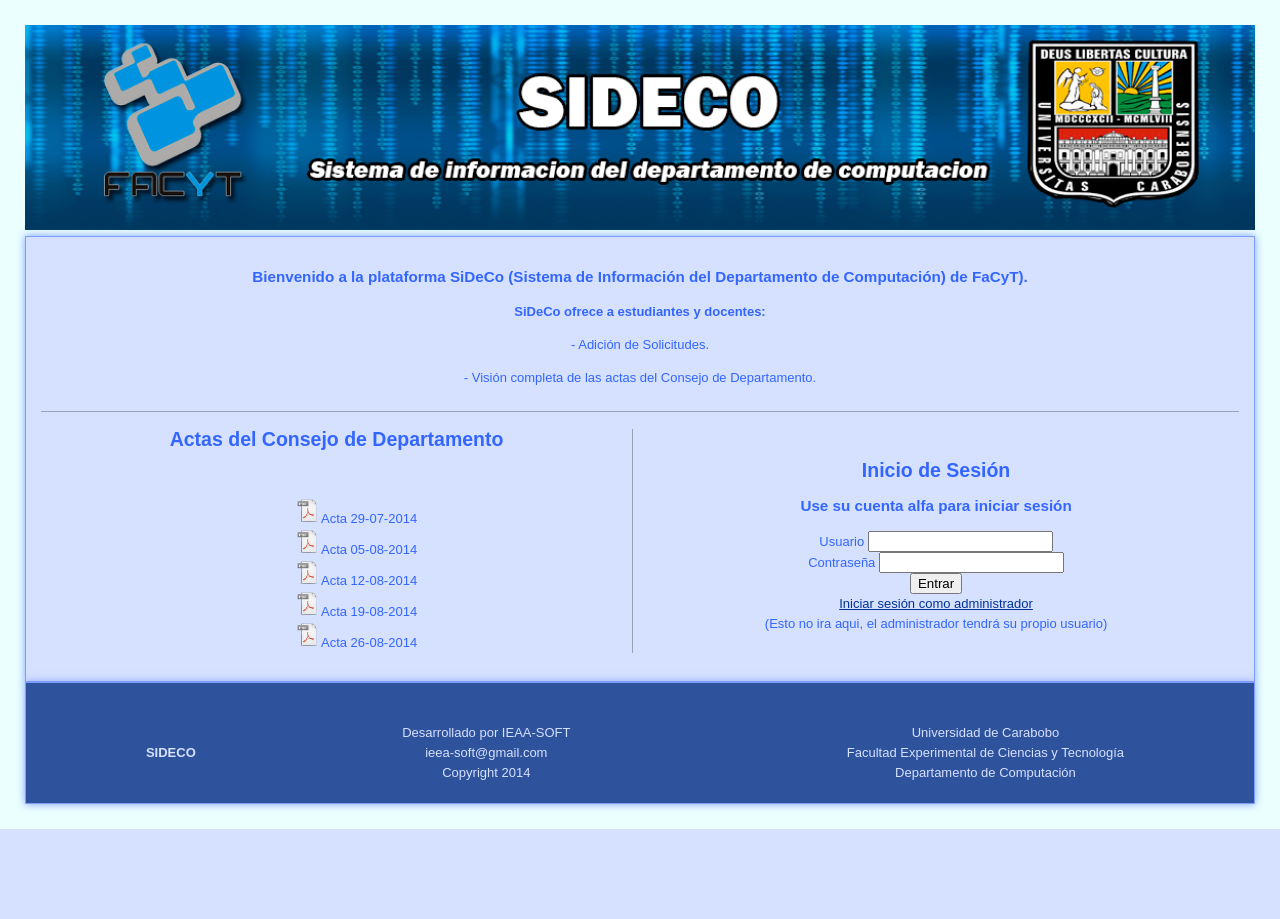
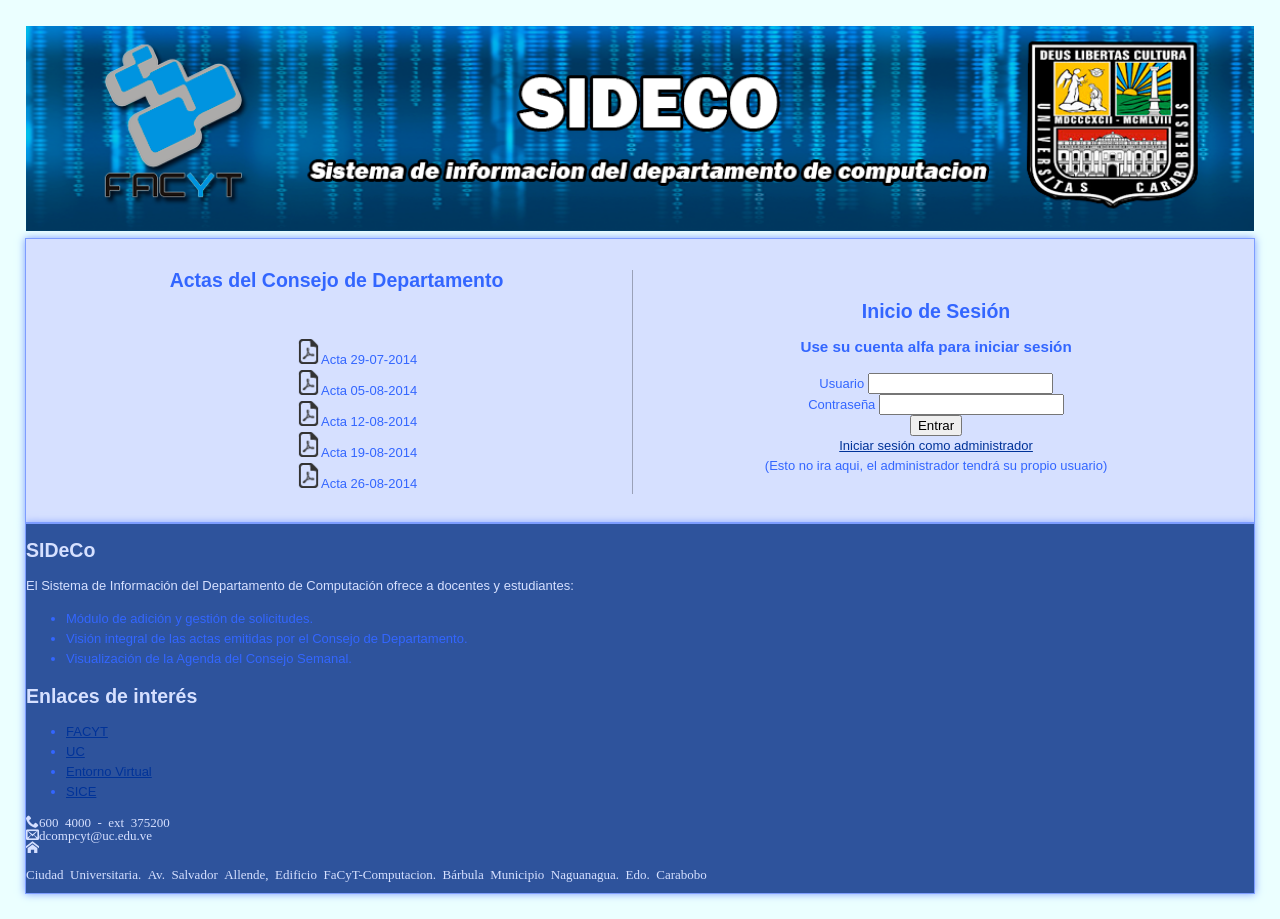
Before and after one commit to cricri92/Proyecto-SI, a CodeIgniter app: page / in a window 1280 px wide. Before the commit the page ends 829 px from the top, so only its background shows below. Run offline with CodeIgniter, Linux system fonts and the light colour scheme.

Commit message:
agregando iconos

```diff
--- a/Github/SiDeCo/application/views/front/includes/footer.php
+++ b/Github/SiDeCo/application/views/front/includes/footer.php
@@ -1,23 +1,28 @@
 <div id="footer">
-	<tbody>
-		<table  width="100%" border="0" cellspacing="10" cellpadding="10" align="center">
-			<tr>
-				<td>
-					<strong>SIDECO</strong>
-				</td>
-				<td>
-					Desarrollado por IEAA-SOFT <br/>
-					ieea-soft@gmail.com <br/>
-					Copyright 2014
-				</td>
-				<td>
-					Universidad de Carabobo <br/>
-					Facultad Experimental de Ciencias y Tecnología <br/>
-					Departamento de Computación
-				</td>
-			</tr>
-		</table>
-	</tbody>
+	<div id="info_sideco">
+		<h2>SIDeCo</h2>
+		<p>El Sistema de Información del Departamento de Computación ofrece
+		a docentes y estudiantes:</p>
+		<ul>
+			<li>Módulo de adición y gestión de solicitudes.</li>
+			<li>Visión integral de las actas emitidas por el Consejo de Departamento.</li>
+			<li>Visualización de la Agenda del Consejo Semanal.</li>
+		</ul>
+	</div>
+	<div id="enlaces_interes">
+		<h2>Enlaces de interés</h2>
+		<ul>
+			<li><a href="http://www.facyt.uc.edu.ve">FACYT</a></li>
+			<li><a href="http://www.uc.edu.ve">UC</a></li>
+			<li><a href="http://www.entornovirtual.facyt.uc.edu.ve">Entorno Virtual</a></li>
+			<li><a href="http://www.sice.facyt.uc.edu.ve">SICE</a></li>
+		</ul>
+	</div>
+	<div id="contacto">
+		<div class="icon-phone">600 4000 - ext 375200</div>
+		<div class="icon-envelope">dcompcyt@uc.edu.ve</div>
+		<div class="icon-home"><p>Ciudad Universitaria. Av. Salvador Allende, Edificio FaCyT-Computacion. Bárbula Municipio Naguanagua. Edo. Carabobo</p></div>
+	</div>
 </div>
 </body>
 </html>
--- a/Github/SiDeCo/application/views/front/includes/header.php
+++ b/Github/SiDeCo/application/views/front/includes/header.php
@@ -4,9 +4,14 @@
 	<base href="http://<?php echo $_SERVER['SERVER_NAME']; ?>" />
 	<meta charset="utf-8">
 	<title> <?php echo $titulo; ?> </title>
-	<link rel="stylesheet" type="text/css" href="assets/css/front.css">
+	<link rel="stylesheet" type="text/css" href="assets/css/front/front.css">
+	<link rel="stylesheet" type="text/css" href="assets/css/front/usuario_p.css">
+	<link rel="stylesheet" type="text/css" href="assets/css/front/usuario_a.css">
+	<link rel="stylesheet" type="text/css" href="assets/css/front/iniciopu.css">
+	<link rel="stylesheet" type="text/css" href="assets/css/style.css">
+
 </head>
 <body>
-
-
-	<img src="assets/img/banner.png" alt="" width="100%" height="100%" border="0">
+	<div id="banner">
+		<img src="assets/img/banner.png" alt="" width="100%" height="100%" border="0">
+	</div>
--- a/Github/SiDeCo/application/views/iniciopu.php
+++ b/Github/SiDeCo/application/views/iniciopu.php
@@ -1,26 +1,17 @@
 <div id="iniciopu">
 	<table width="100%" border="0" cellspacing="0" cellpadding="0" align="center">
 		<tbody>
-			<tr>
-				<div id='intro'>
-					<h3>Bienvenido a la plataforma SiDeCo (Sistema de Información del Departamento de Computación)
-					de FaCyT). </h3>
-					<p><strong>SiDeCo ofrece a estudiantes y docentes:</strong></p>
-					<p>- Adición de Solicitudes.</p>
-					<p>- Visión completa de las actas del Consejo de Departamento.</p>
-				</div>
-			</tr>
 			<tr>
 				<td>
 					<div id='acta_2'>
 						<h2>Actas del Consejo de Departamento</h2>
 						<br/>
 						<ul id='lista'>
-							<li><img src="assets/img/iconopdf.png" alt="" height="25" width="25"><a href=""></a>Acta 29-07-2014</li>
-							<li><img src="assets/img/iconopdf.png" alt="" height="25" width="25"><a href=""></a>Acta 05-08-2014</li>
-							<li><img src="assets/img/iconopdf.png" alt="" height="25" width="25"><a href=""></a>Acta 12-08-2014</li>
-							<li><img src="assets/img/iconopdf.png" alt="" height="25" width="25"><a href=""></a>Acta 19-08-2014</li>
-							<li><img src="assets/img/iconopdf.png" alt="" height="25" width="25"><a href=""></a>Acta 26-08-2014</li>
+							<li><img src="assets/img/pdf.png" alt="Acta 29-07-2014" height="25" width="25"><a href=""></a>Acta 29-07-2014</li>
+							<li><img src="assets/img/pdf.png" alt="" height="25" width="25"><a href=""></a>Acta 05-08-2014</li>
+							<li><img src="assets/img/pdf.png" alt="" height="25" width="25"><a href=""></a>Acta 12-08-2014</li>
+							<li><img src="assets/img/pdf.png" alt="" height="25" width="25"><a href=""></a>Acta 19-08-2014</li>
+							<li><img src="assets/img/pdf.png" alt="" height="25" width="25"><a href=""></a>Acta 26-08-2014</li>
 						</ul>
 					</div>
 				</td>
--- a/Github/SiDeCo/application/views/usuario_p.php
+++ b/Github/SiDeCo/application/views/usuario_p.php
@@ -2,7 +2,8 @@
 	<div id="bar_us">
 		<div id="logout">
 			<strong><a href="iniciopu">Cerrar sesión</a></strong>
-		</div><div id="nombre_usuario">
+		</div>
+		<div id="nombre_usuario">
 			<strong><h3>Bienvenido/a, <a href="">usuario_prueba</a></h3></strong>
 		</div>
 	</div>
--- /dev/null
+++ b/Github/SiDeCo/assets/css/front/front.css
@@ -0,0 +1,74 @@
+::selection{ background-color: #E13300; color: white; }
+::moz-selection{ background-color: #E13300; color: white; }
+::webkit-selection{ background-color: #E13300; color: white; }
+
+/*Primitivas de HTML*/
+
+body {
+	background-color: #EBFFFF;
+	margin:25px;
+	font: 13px/20px normal Helvetica, Arial, sans-serif;
+}
+
+a {
+	color: #003399;
+	background-color: transparent;
+	font-weight: normal;
+}
+
+h1 {
+	color: #444;
+	background-color: transparent;
+	font-weight: normal;
+	margin: 0 0 14px 0;
+	padding: 14px 15px 10px 15px;
+}
+
+td
+{
+	text-align: center;
+}
+
+li
+{
+	color: #3366FF;
+}
+
+/*Header*/
+
+#banner
+{
+	padding: 1px;
+	margin: 0;
+}
+
+#banner img
+{
+	width: 100%;
+	height: 100%;
+
+}
+
+/*Footer*/
+
+#info_sideco
+{
+	width: 50%;
+}
+
+#enlaces_interes
+{
+	width: 40%;
+}
+
+#footer
+{
+	background-color: #2E539C;
+	border-style: solid;
+	border: 1px solid #7D9DFF;
+	-webkit-box-shadow: 0 0 8px #7D9DFF;
+	color: #D6E0FF;
+	text-align: left;
+	display: block;
+	padding: 0;
+}
--- /dev/null
+++ b/Github/SiDeCo/assets/css/front/iniciopu.css
@@ -0,0 +1,25 @@
+#iniciopu
+{
+	margin: 0px;
+	padding: 15px;
+	border: 1px solid #7D9DFF;
+	-webkit-box-shadow: 0 0 8px #7D9DFF;
+	background-color: #D6E0FF;
+	color: #3366FF;
+	text-align: center;
+}
+
+#iniciopu h1
+{
+	color:#3366FF;
+}
+
+#lista
+{
+	list-style-type: none;
+}
+
+#acta_2
+{
+	border-right: 1px solid #9AA1B8;
+}
--- /dev/null
+++ b/Github/SiDeCo/assets/css/front/usuario_a.css
@@ -0,0 +1,25 @@
+#usuario_a
+{
+	margin: 0px;
+	padding: 15px;
+	border: 1px solid #7D9DFF;
+	-webkit-box-shadow: 0 0 8px #7D9DFF;
+	background-color: #D6E0FF;
+	color: #3366FF;
+	text-align: left;
+}
+
+#usuario_a h1
+{
+	color:#3366FF;
+}
+
+#agenda_a
+{
+	border-right: 1px solid #7D9DFF;
+}
+
+#solicitudes
+{
+	border-right: 1px solid #7D9DFF;
+}
--- /dev/null
+++ b/Github/SiDeCo/assets/css/front/usuario_p.css
@@ -0,0 +1,78 @@
+#usuario_p{
+	margin: 0px;
+	padding: 15px;
+	border: 1px solid #7D9DFF;
+	-webkit-box-shadow: 0 0 8px #7D9DFF;
+	background-color: #D6E0FF;
+	color: #3366FF;
+	text-align: center;
+}
+
+#usuario_p h1
+{
+	color:#3366FF;
+}
+
+#usuario_p div
+{
+	display: block;
+	margin: 25px;
+}
+
+#bar_us
+{
+	display: inline-block;
+}
+
+#logout
+{
+	text-align: right;
+}
+
+#nombre_usuario
+{
+	text-align: left;
+}
+
+#contenido_pusuario
+{
+	width: 100%;
+	padding: 10px;
+}
+
+#campo_info
+{
+	width: 75%;
+	height: auto;
+
+}
+
+#campo_info fieldset
+{
+	background-color: #6699FF;
+	text-align: left;
+	color: #D6E0FF;
+}
+
+#campo_info h2
+{
+	color: #003366;
+}
+
+#tabla_solic th
+{
+	border: 1px solid #7D9DFF;
+	background-color: #7D9DFF;
+	color: #D6E0FF;
+}
+
+#tabla_solic tr td
+{
+	background-color: #EBFFFF;
+	overflow: auto;
+}
+
+#tabla_solic table
+{
+	width: 75%;
+}
--- /dev/null
+++ b/Github/SiDeCo/assets/css/style.css
@@ -0,0 +1,40 @@
+@font-face {
+	font-family: 'icomoon';
+	src:url('fonts/icomoon.eot?ci7bk1');
+	src:url('fonts/icomoon.eot?#iefixci7bk1') format('embedded-opentype'),
+		url('fonts/icomoon.woff?ci7bk1') format('woff'),
+		url('fonts/icomoon.ttf?ci7bk1') format('truetype'),
+		url('fonts/icomoon.svg?ci7bk1#icomoon') format('svg');
+	font-weight: normal;
+	font-style: normal;
+}
+
+[class^="icon-"], [class*=" icon-"] {
+	font-family: 'icomoon';
+	speak: none;
+	font-style: normal;
+	font-weight: normal;
+	font-variant: normal;
+	text-transform: none;
+	line-height: 1;
+
+	/* Better Font Rendering =========== */
+	-webkit-font-smoothing: antialiased;
+	-moz-osx-font-smoothing: grayscale;
+}
+
+.icon-home:before {
+	content: "\e600";
+}
+.icon-home2:before {
+	content: "\e601";
+}
+.icon-file:before {
+	content: "\e602";
+}
+.icon-phone:before {
+	content: "\e603";
+}
+.icon-envelope:before {
+	content: "\e604";
+}
```
Also changed, not shown: Github/SiDeCo/assets/css/selection.json (added, +167 -0 lines), Github/SiDeCo/assets/css/fonts/icomoon.ttf (added), Github/SiDeCo/assets/css/fonts/icomoon.woff (added), Github/SiDeCo/assets/img/Mail-icon.png (added), Github/SiDeCo/assets/img/mail-10-icon.png (added), Github/SiDeCo/assets/img/pdf.png (added), 2 other files.
